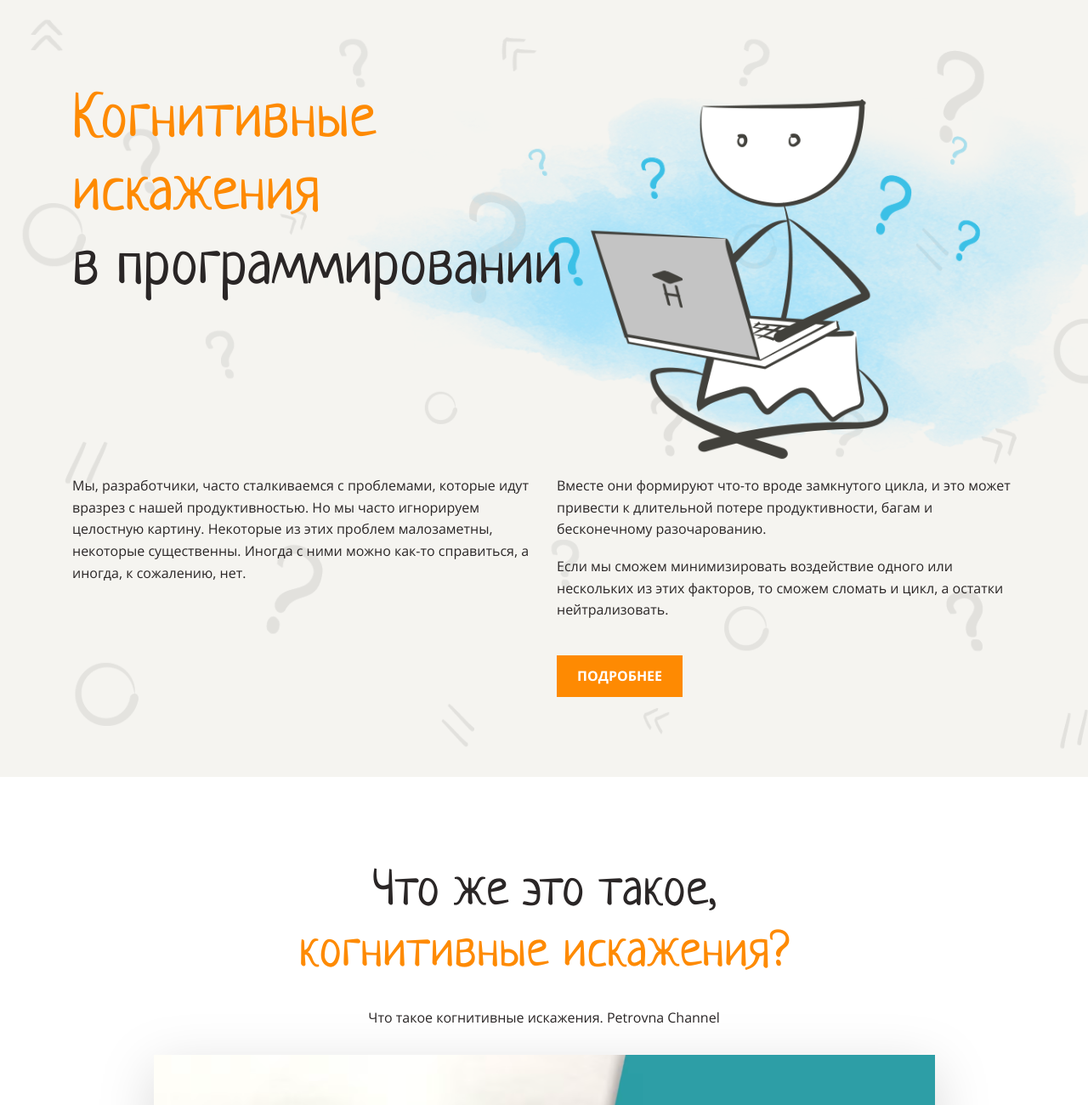
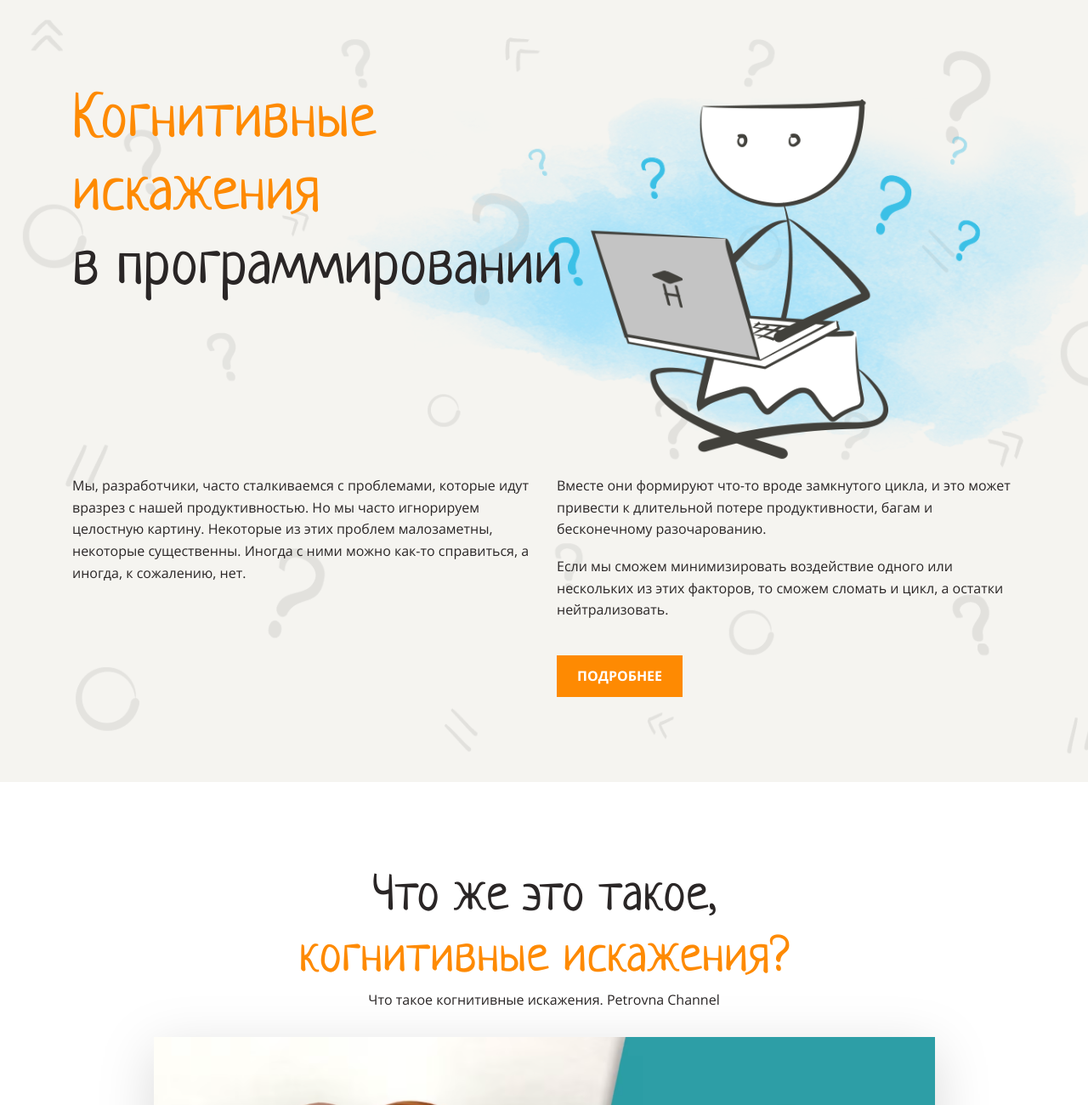
Before and after one commit to bril95/layout-designer-project-58, a website: page src/index.html in a window 1280 px wide. Shown: the top 1300 px of the page at 85% size. Drawn offline with Linux system fonts and the light colour scheme.

Commit message:
fix vide-section

```diff
--- a/src/styles/styles.css
+++ b/src/styles/styles.css
@@ -114,7 +114,7 @@ header {
   box-sizing: border-box;
   padding-top: 100px;
   padding-bottom: 100px;
-  height: 914px
+  height: 920px
 }
 
 .image-main {
@@ -201,7 +201,6 @@ header {
 }
 
 .video-section-paragraph {
-  margin-top: 27px;
   margin-bottom: 30px;
   text-align: center;
 }
```
